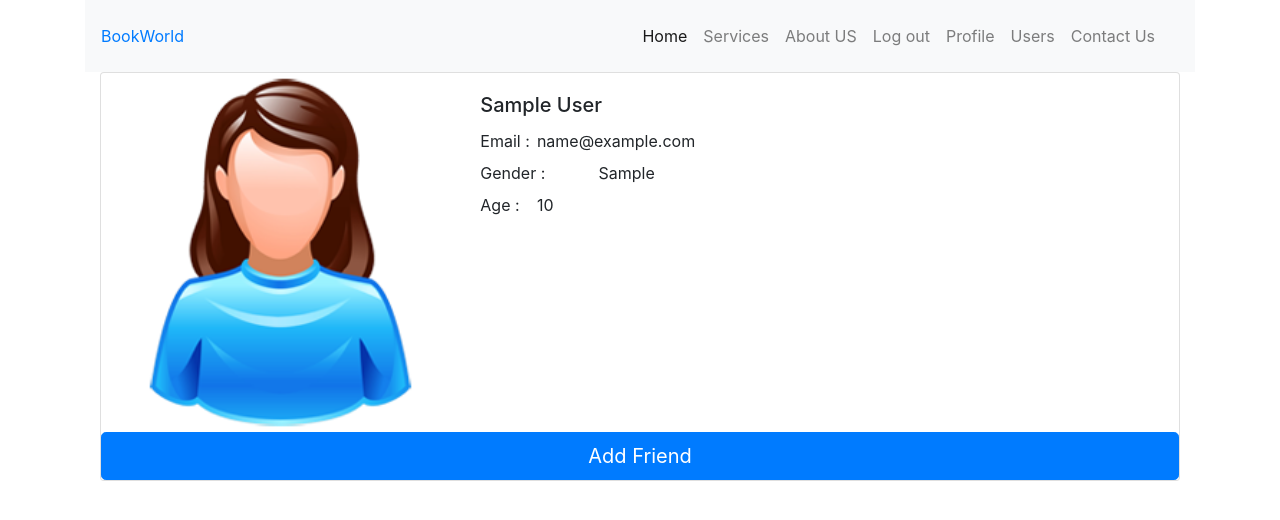
After one commit to Sameea786/project-book, a Flask app: page /users in a window 1280 px wide. The commit adds this page. Shown: the top 520 px of the page. Run offline with Flask 2, Linux system fonts and the light colour scheme; the visitor is signed in with stand-in values (Sample User, id 1); tables that the repository leaves empty hold one stand-in row (values such as "Sample post"); some libraries are stand-ins or nearby versions.

Commit message:
add friend feature

```diff
--- a/crud.py
+++ b/crud.py
@@ -1,5 +1,5 @@
 """CRUD opperations"""
-from model import db, User, Book, UserBook, connect_to_db
+from model import db, User, Book, UserBook, Friend, connect_to_db
 
 
 def create_user(fname, lname, email, password, age, gender, city = None, country=None):
@@ -40,6 +40,8 @@ def get_allbooks():
 def get_alluser():
     """return all user"""
     return User.query.all()
+
+
 
 def get_user(userid):
     """get information of particular user"""
@@ -96,7 +98,58 @@ def update_favorite_suggest(user_id,google_id,name,favorite,suggest):
     return userbook
 
 
+def update_friend_status(user_id,friend_user_id,status):
 
+    friends = db.session.query(Friend).all()
+    friend_return= None
+    friend_user_id=int(friend_user_id)
+    for friend in friends:
+        if (friend.friend_user_id == user_id) and (friend.user_id == friend_user_id):
+            print(user_id,friend.user_id,friend.friend_user_id,"inside loop")
+            if status == "rejected":
+                friend_return="delete"
+                db.session.delete(friend)
+                break
+
+            if status == "accepted":
+                friend.friend_status=status
+                friend_return= friend
+                db.session.add(friend_return)
+                break
+
+    if friend_return is None:
+        friend_return= Friend(user_id=user_id,friend_user_id=friend_user_id, friend_status=status)
+        db.session.add(friend_return)
+
+    db.session.commit()
+    return friend_return
+
+
+
+
+
+def get_requested_friend(userid):
+
+    friends = db.session.query(Friend.user_id, Friend.friend_user_id,Friend.friend_status).filter((Friend.friend_user_id==userid) & (Friend.friend_status=="requested")).all()
+    users_friends = []
+    for user, friend, friend_status in friends:
+        users_friends.append(db.session.query(User).filter((User.user_id==user) & (User.user_id != userid)).all())
+        print(user,friend,friend_status)
+
+    return users_friends
+
+
+def get_friend(userid):
+
+    friends = db.session.query(Friend.user_id, Friend.friend_user_id,Friend.friend_status).filter(((Friend.user_id==userid) | (Friend.friend_user_id==userid)) & (Friend.friend_status=="accepted")).all()
+    print(friends)
+    users_friends = []
+    for user, friend, friend_status in friends:
+        users_friends.append(User.query.filter(((User.user_id == friend) | (User.user_id==user)) & (User.user_id != userid)).all())
+
+    return users_friends
+    #email : mhopkins@goodwin.org
+    #password: 4S9P*RvvP$'
 
 
 if __name__ == '__main__':
--- a/data/books.py
+++ b/data/books.py
@@ -3,7 +3,6 @@ import json
 import requests
 import os
 APIKEY = os.environ["APIKEY"]
-#APIKEY = "AIzaSyBNT3UiviYErjaZmNCOc9NUzUiBVTRy2B0"
 
 
 def search_book_with_google_id(ids):
--- a/server.py
+++ b/server.py
@@ -5,8 +5,6 @@ from model import connect_to_db
 import crud
 from data.books import get_book_arts,get_books,search_book_with_google_id
 
-
-#import crud
 from jinja2 import StrictUndefined
 
 
@@ -21,7 +19,6 @@ BOOKs=get_book_arts()
 @app.route('/')
 def homepage():
     """View homepage."""
-
     if 'id' in session:
         return render_template("index.html",books=BOOKs)
     else:
@@ -83,7 +80,13 @@ def user_profile():
         google_id = crud.get_favorite_suggest(session['id'])
         fav_books = search_book_with_google_id(google_id[0])
         suggest_books = search_book_with_google_id(google_id[1])
-        return render_template("userProfile.html",fav_books=fav_books,suggest_books=suggest_books, name=name, email=user.email)
+        requested_friend=crud.get_requested_friend(session['id'])
+        friends= crud.get_friend(session['id'])
+        print(requested_friend)
+        print(friends)
+
+
+        return render_template("userProfile.html",fav_books=fav_books,suggest_books=suggest_books, name=name, email=user.email, friend_requests=requested_friend,friends=friends)
     else:
        return redirect("/" )
 
@@ -127,6 +130,26 @@ def favorite():
         return jsonify({'message':'You need to sign up'})
 
 
+@app.route("/users")
+def show_all_users():
+    if session.get("id",None):
+        users=crud.get_alluser()
+        return render_template("users.html",users=users)
+    else:
+        return redirect("/")
+
+@app.route("/manageFriend",methods=["POST"])
+def add_friend():
+
+    if session.get("id",None):
+        friend_id=request.form.get("user_id")
+        status=request.form.get("status")
+        print(status,session['id'],friend_id)
+        friend=crud.update_friend_status(session['id'],friend_id,status)
+        if friend:
+            return jsonify({'message': status})
+        else:
+            return jsonify({'message':'Issue with request'})
 
 
 
--- a/static/bookevents.js
+++ b/static/bookevents.js
@@ -34,6 +34,13 @@ $('.favorite,.suggest').on("change",(evt)=>{
     if($("#suggest-div").is(":visible")){
         $("#suggest-div").toggle()
     }
+    if($("#requested-friend-div").is(":visible")){
+        $("#requested-friend-div").toggle()
+    }
+    if($("#friend-div").is(":visible")){
+
+        $("#friend-div").toggle()
+    }
     $("#favorite-div").show()
  });
 
@@ -45,7 +52,64 @@ $('.favorite,.suggest').on("change",(evt)=>{
     if($("#favorite-div").is(":visible")){
         $("#favorite-div").toggle()
     }
+    if($("#requested-friend-div").is(":visible")){
+        $("#requested-friend-div").toggle()
+    }
+    if($("#friend-div").is(":visible")){
+
+        $("#friend-div").toggle()
+    }
     $("#suggest-div").show()
 
 
 });
+
+
+$("#requested-link").on("click",(evt)=>{
+    evt.preventDefault()
+    if($("#favorite-div").is(":visible")){
+        $("#suggest-div").toggle()
+    }
+    if($("#suggest-div").is(":visible")){
+
+        $("#suggest-div").toggle()
+    }
+    if($("#friend-div").is(":visible")){
+
+        $("#friend-div").toggle()
+    }
+    $("#requested-friend-div").show()
+
+});
+
+$("#friends-link").on("click",(evt)=>{
+    evt.preventDefault()
+    if($("#favorite-div").is(":visible")){
+        $("#suggest-div").toggle()
+    }
+    if($("#suggest-div").is(":visible")){
+
+        $("#suggest-div").toggle()
+    }
+    if($("#requested-friend-div").is(":visible")){
+
+        $("#requested-friend-div").toggle()
+    }
+    $("#friend-div").show()
+
+});
+
+
+
+$(".add-friend,.request-friend,.reject-friend").on('click',(evt)=>{
+    evt.preventDefault()
+    const user_id = evt.target.id
+    const status=  evt.target.name
+    alert(user_id)
+    const data={'user_id':user_id,'status':status }
+
+$.post("/manageFriend",data,(result)=>{
+    alert(result.message)
+   $(evt.target).html(result.message)
+
+});})
--- a/templates/base.html
+++ b/templates/base.html
@@ -64,7 +64,10 @@
                     <a class="nav-link" id="login" href="/login" style="display: none">Log in</a>
                   </li>
                   <li class="nav-item" >
-                    <a class="nav-link" id="login"  href="/signup" style="display: none;">Sign up</a>
+                    <a class="nav-link" id="signup"  href="/signup" style="display: none;">Sign up</a>
+                  </li>
+                  <li class="nav-item" >
+                    <a class="nav-link" id="users"  href="/users">Users</a>
                   </li>
 
                   {% endif %}
--- /dev/null
+++ b/templates/users.html
@@ -0,0 +1,34 @@
+{% extends 'base.html' %}
+{% block title %}Books Website {% endblock %}
+
+{% block body %}
+<div class="container">
+    {% for user in users%}
+    <div class="card mb-3 user-infor"  >
+        <div class="row no-gutters">
+          <div class="col-md-4">
+            <img src="/static/img/default_img.jpg.png" class="card-img" alt="...">
+          </div>
+          <div class="col-md-8">
+            <div class="card-body" id ="user-id" name={{user.user_id}}>
+              <h5 class="card-title user-name">{{ user.fname+" "+user.lname}}</h5>
+              <div class="row no-gutters">
+                <label class="col-1">Email : </label>
+                <p class="col-10 card-text email">{{user.email}}</p>
+              </div>
+              <div class="row" style=>
+                <label class="col-2">Gender : </label>
+                <p class="col-9 card-text gender">{{user.gender}}</p>
+              </div>
+              <div class="row no-gutters">
+                <label class="col-1">Age : </label>
+                <p class="col-10 card-text age">{{user.age}}</p>
+               </div>
+            </div>
+          </div>
+        </div>
+        <button type="submit" class="btn btn-primary btn-lg request-friend" name="requested" id={{user.user_id}}>Add Friend</button>
+    </div>
+    {% endfor %}
+</div>
+{% endblock %}
```
Also changed, not shown: api_test.py (added, +20 -0 lines), model.py (+19 -1 lines), templates/userProfile.html (+71 -3 lines).
